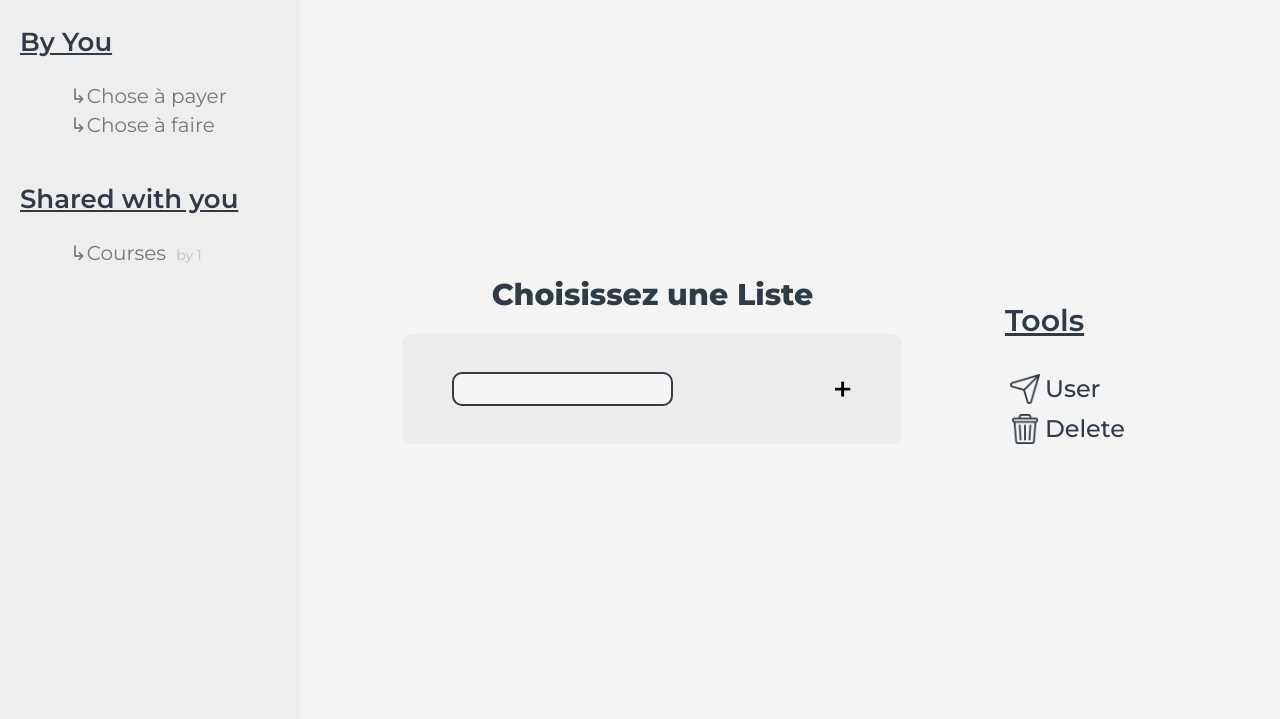
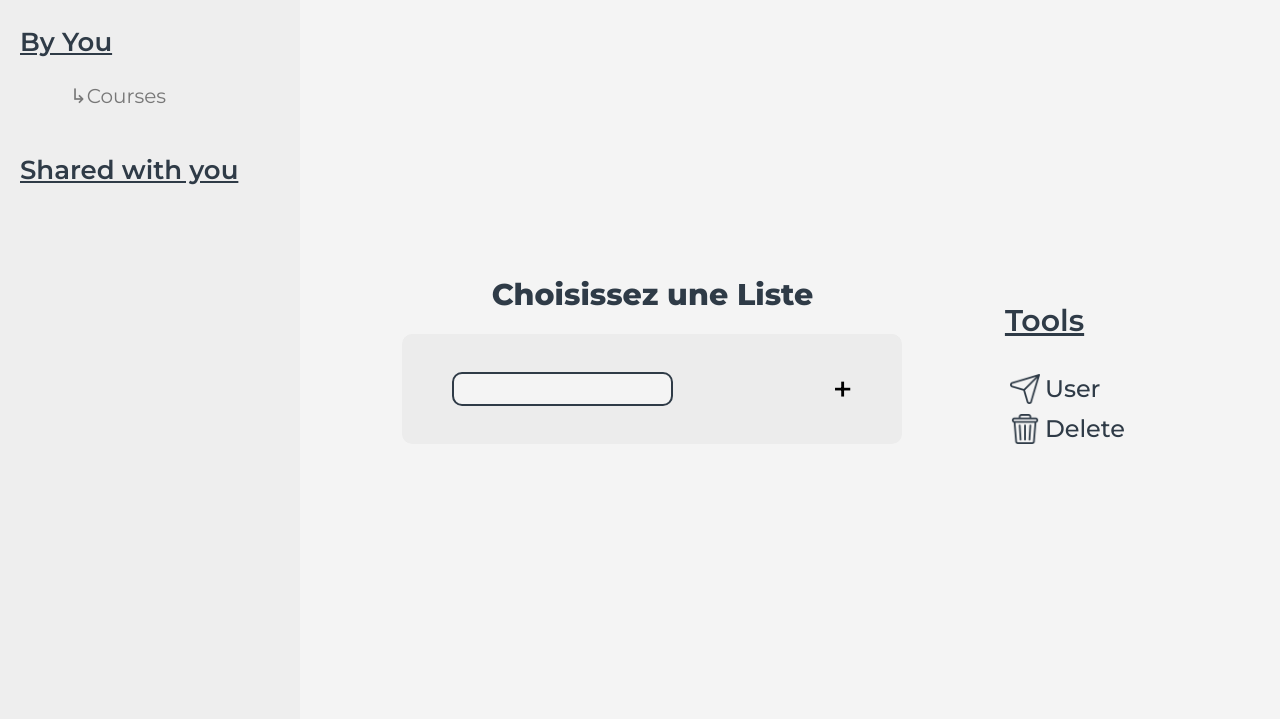
Before and after one commit to Matteo-Grellier/To-do-list, a PHP site: page /public/templates/indexView.php in a window 1280 px wide. Shown: the part 100-819 px from the top of the page. Run offline with PHP 8.4, Linux system fonts and the light colour scheme; data comes from the database, SQL or seed files in the repository; both versions use the stored data as it was after the commit.

Commit message:
Displaying data with BDD
I displayed BDD data : I just changed the 'data test' by the 'bdd data' and I just changed element in request.

```diff
--- a/models/getinfos.php
+++ b/models/getinfos.php
@@ -8,13 +8,13 @@ function GetLists(int $userID){
     $database = openDatabase();
 
     // récuperer les to do lists créées
-    $sql = "SELECT ID, name FROM todoList WHERE creatorID=:id ;";
+    $sql = "SELECT ID, name, creatorID FROM todoList WHERE creatorID=:id ;";
     $reponse = $database->prepare($sql);
     $reponse->bindValue(':id', $userID, SQLITE3_TEXT);
     $result = $reponse->execute();
 
     // récuperer les to do lists partagées
-    $sql = "SELECT ID, name FROM todoList WHERE ID = ( SELECT todoID  FROM userID_todoID WHERE userID=:id ) ;";
+    $sql = "SELECT ID, name, creatorID FROM todoList WHERE ID = ( SELECT todoID  FROM userID_todoID WHERE userID=:id ) ;";
     $reponse2 = $database->prepare($sql);
     $reponse2->bindValue(':id', $userID, SQLITE3_TEXT);
     $result2 = $reponse2->execute();
@@ -24,7 +24,7 @@ function GetLists(int $userID){
         echo "echec de la requet";
 
     } else {
-        echo "Listes obtenues";
+        // echo "Listes obtenues";
         $data = array();
 
         while($test = $result->fetchArray(1)) {
@@ -33,6 +33,8 @@ function GetLists(int $userID){
         while($test = $result2->fetchArray(1)) {
             array_push($data, $test);
         }
+
+        // echo var_dump($data[0]["name"]);
     }
 
     // Deconnexion de la bdd
@@ -47,7 +49,7 @@ function GetTasks(int $todolistID){
     $database = openDatabase();
 
     // récuperer les données
-    $sql = "SELECT name, isDone, ID  FROM task WHERE listID=:id;";
+    $sql = "SELECT ID, name, isDone FROM task WHERE listID=:id;";
     $reponse = $database->prepare($sql);
     $reponse->bindValue(':id', $todolistID, SQLITE3_TEXT);
     $result = $reponse->execute();
@@ -56,7 +58,7 @@ function GetTasks(int $todolistID){
     if ($reponse === FALSE) {
         echo "echec de la request";
     } else {
-        echo "tâches obtenues";
+        // echo "tâches obtenues";
 
         $data = array();
 
--- a/models/utils.php
+++ b/models/utils.php
@@ -1,7 +1,7 @@
 <?php
 
 function openDatabase():SQLite3 {
-    $base = 'todoList.sqlite3';
+    $base = '../../models/todoDatabase.sqlite3';
     try{
         $bd = new SQLite3($base);
     } catch(SQLiteException $e){
--- a/public/controllers/classes.php
+++ b/public/controllers/classes.php
@@ -1,4 +1,6 @@
 <?php
+
+require("../../models/getinfos.php");
 
 class User {
     public int $id;
@@ -17,16 +19,35 @@ class User {
         $this->separateTodoList();
     }
 
+    // function separateTodoList() {
+
+    //     $todoListsOfActualUser = [[1, "Courses", 0],[0, "Chose à payer", 1],[0,"Chose à faire", 2]];
+
+    //     //get basic information of all todo : name, creator and id (id to get all tasks later)
+    //     foreach($todoListsOfActualUser as $information) { //$information : [$creator, $name, $idTodo]
+
+    //         $idOfCreator = $information[0];
+    //         $nameOfTodoList = $information[1];
+    //         $idOfTodoList = $information[2];
+
+    //         if($this->id == $idOfCreator) {
+    //             array_push($this->ownTodoList, new ToDoList($idOfTodoList, $nameOfTodoList, $idOfCreator));
+    //         } else {
+    //             array_push($this->sharedTodoList, new ToDoList($idOfTodoList, $nameOfTodoList, $idOfCreator));//changer idOfCreator par nameOfCreator
+    //         }
+    //     }
+    // }
+
     function separateTodoList() {
 
-        $todoListsOfActualUser = [[1, "Courses", 0],[0, "Chose à payer", 1],[0,"Chose à faire", 2]];
+        // $todoListsOfActualUser = [[1, "Courses", 0],[0, "Chose à payer", 1],[0,"Chose à faire", 2]];
 
         //get basic information of all todo : name, creator and id (id to get all tasks later)
-        foreach($todoListsOfActualUser as $information) { //$information : [$creator, $name, $idTodo]
+        foreach(GetLists($this->id) as $information) { //$information : [$creator, $name, $idTodo]
 
-            $idOfCreator = $information[0];
-            $nameOfTodoList = $information[1];
-            $idOfTodoList = $information[2];
+            $idOfCreator = $information["creatorID"];
+            $nameOfTodoList = $information["name"];
+            $idOfTodoList = $information["ID"];
 
             if($this->id == $idOfCreator) {
                 array_push($this->ownTodoList, new ToDoList($idOfTodoList, $nameOfTodoList, $idOfCreator));
@@ -58,10 +79,10 @@ class ToDoList {
             $notExist = true;
 
             foreach($this->tasks as $task) {
-                if($newTask[0] == $task->id) { //si l'id de la nouvelle tache est egal a celui de la tache actuelle alors :
+                if($newTask["ID"] == $task->id) { //si l'id de la nouvelle tache est egal a celui de la tache actuelle alors :
 
-                    $task->name = $newTask[1];
-                    $task->isDone = $newTask[2];
+                    $task->name = $newTask["name"];
+                    $task->isDone = $newTask["isDone"];
 
                     $notExist = false;
                     break;
@@ -71,7 +92,7 @@ class ToDoList {
             }
 
             if($notExist) {
-                array_push($this->tasks, new Task($newTask[0],$newTask[1],$newTask[2]));
+                array_push($this->tasks, new Task($newTask["ID"],$newTask["name"],$newTask["isDone"]));
             }
         }
 
--- a/public/controllers/index.php
+++ b/public/controllers/index.php
@@ -76,7 +76,41 @@
     //     return $allTodos[$id];
     // }
 
-    $sessionUser = new User(0, "Bernard", "berber@ymail.com");
+    // require("../../models/getinfos.php");
+
+    $sessionUser = new User(3, "Bernard", "berber@ymail.com");
+
+    // $getTodoList = function($id) use ($sessionUser) {
+    //     // require("./classes.php");
+    //     // require("../controllers/classes.php");
+
+
+    //     //tab de test :
+    //     $allTodos = [["Courses", [[0, "lait", true], [1, "eau", false], [2, "chocolat", false]]],["Chose à payer", [[3, "électricité", true]]],["Chose à faire",[[4, "vaisselle", false]]]];
+
+    //     //On recherche dans les todos de l'utilisateur, la todo qui correspond à celle que l'on veut récup.
+    //     foreach($sessionUser -> ownTodoList as $todo) { //dans la liste perso, recup les todo
+    //         if($todo->id == $id) {
+    //             // $todo->tasks = $allTodos[$id][1];
+    //             // $todo->tasks = $allTodos[$id][1];
+    //             $todo->updateTasks($allTodos[$id][1]); //a la place du tableau, il faudra mettre le tableau recup direct bdd (car la cest pas vrai).
+
+    //             return $todo;
+    //         }
+    //     }
+
+    //     foreach($sessionUser -> sharedTodoList as $todo) { //dans la liste shared, recup les todo
+    //         if($todo->id == $id) {
+    //             // $todo->tasks = $allTodos[$id][1];
+    //             // $todo->tasks = $allTodos[$id][1];
+    //             $todo->updateTasks($allTodos[$id][1]); //a la place du tableau, il faudra mettre le tableau recup direct bdd (car la cest pas vrai).
+
+    //             return $todo;
+    //         }
+    //     }
+
+    //     // return $allTodos[$id];
+    // }
 
     $getTodoList = function($id) use ($sessionUser) {
         // require("./classes.php");
@@ -91,7 +125,7 @@
             if($todo->id == $id) {
                 // $todo->tasks = $allTodos[$id][1];
                 // $todo->tasks = $allTodos[$id][1];
-                $todo->updateTasks($allTodos[$id][1]); //a la place du tableau, il faudra mettre le tableau recup direct bdd (car la cest pas vrai).
+                $todo->updateTasks(GetTasks($id)); //a la place du tableau, il faudra mettre le tableau recup direct bdd (car la cest pas vrai).
 
                 return $todo;
             }
@@ -101,7 +135,7 @@
             if($todo->id == $id) {
                 // $todo->tasks = $allTodos[$id][1];
                 // $todo->tasks = $allTodos[$id][1];
-                $todo->updateTasks($allTodos[$id][1]); //a la place du tableau, il faudra mettre le tableau recup direct bdd (car la cest pas vrai).
+                $todo->updateTasks(GetTasks($id)[1]); //a la place du tableau, il faudra mettre le tableau recup direct bdd (car la cest pas vrai).
 
                 return $todo;
             }
--- a/public/static/css/index.css
+++ b/public/static/css/index.css
@@ -111,7 +111,7 @@ body {
     font-weight: 500;
     color: var(--dark-blue);
     margin-right: 60%;
-    margin-left: 20px;
+    /* margin-left: 20px; */
 }
 
 .one-task img {
--- a/public/templates/indexView.php
+++ b/public/templates/indexView.php
@@ -2,6 +2,7 @@
 $title= "TooDoux List";
 require("../controllers/classes.php");
 require("../controllers/index.php");
+
 $choosenTodo = null;
     if(isset($_GET['id'])) {
         $choosenTodo = $getTodoList($_GET['id']);
```
Also changed, not shown: models/todoDatabase.sqlite3 (added).
